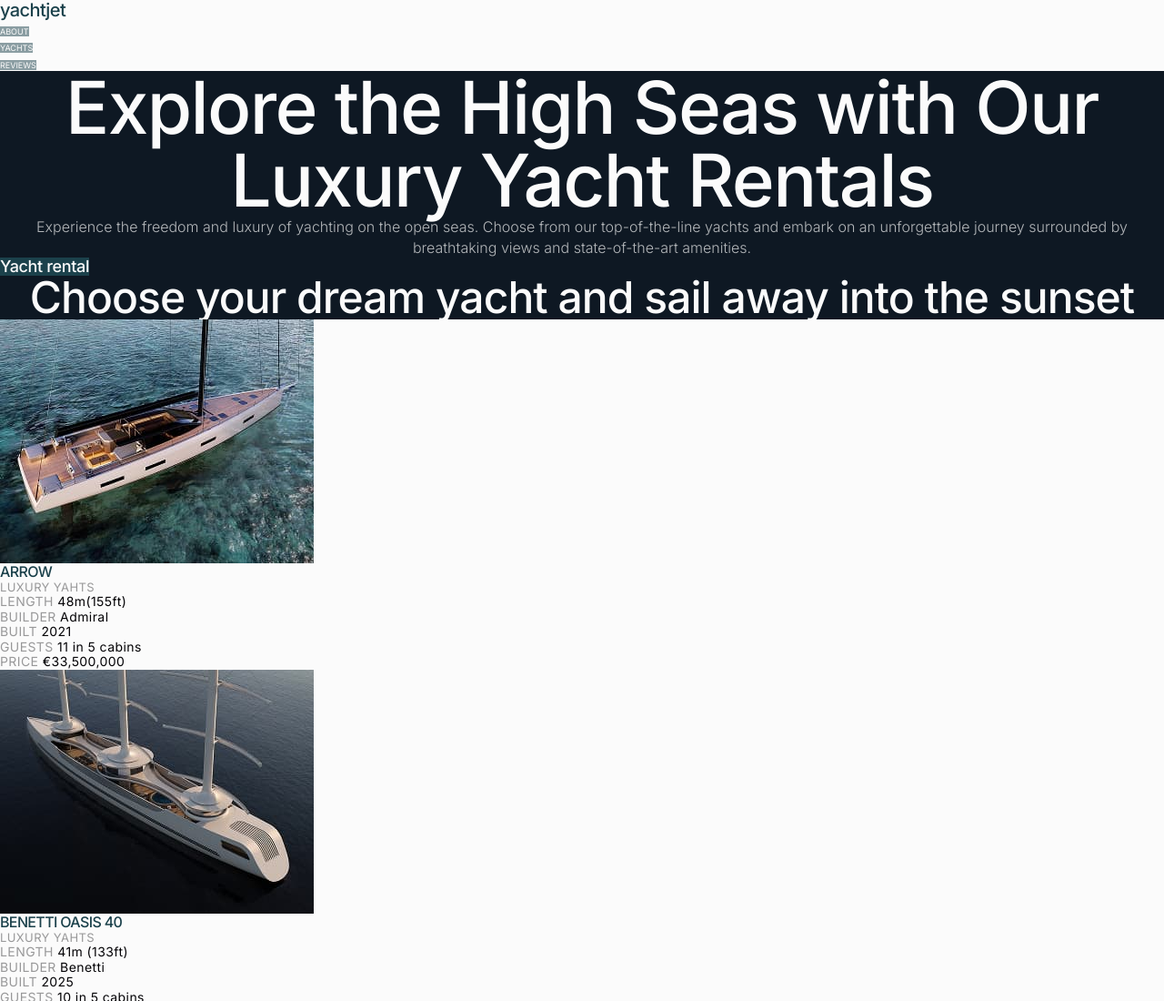
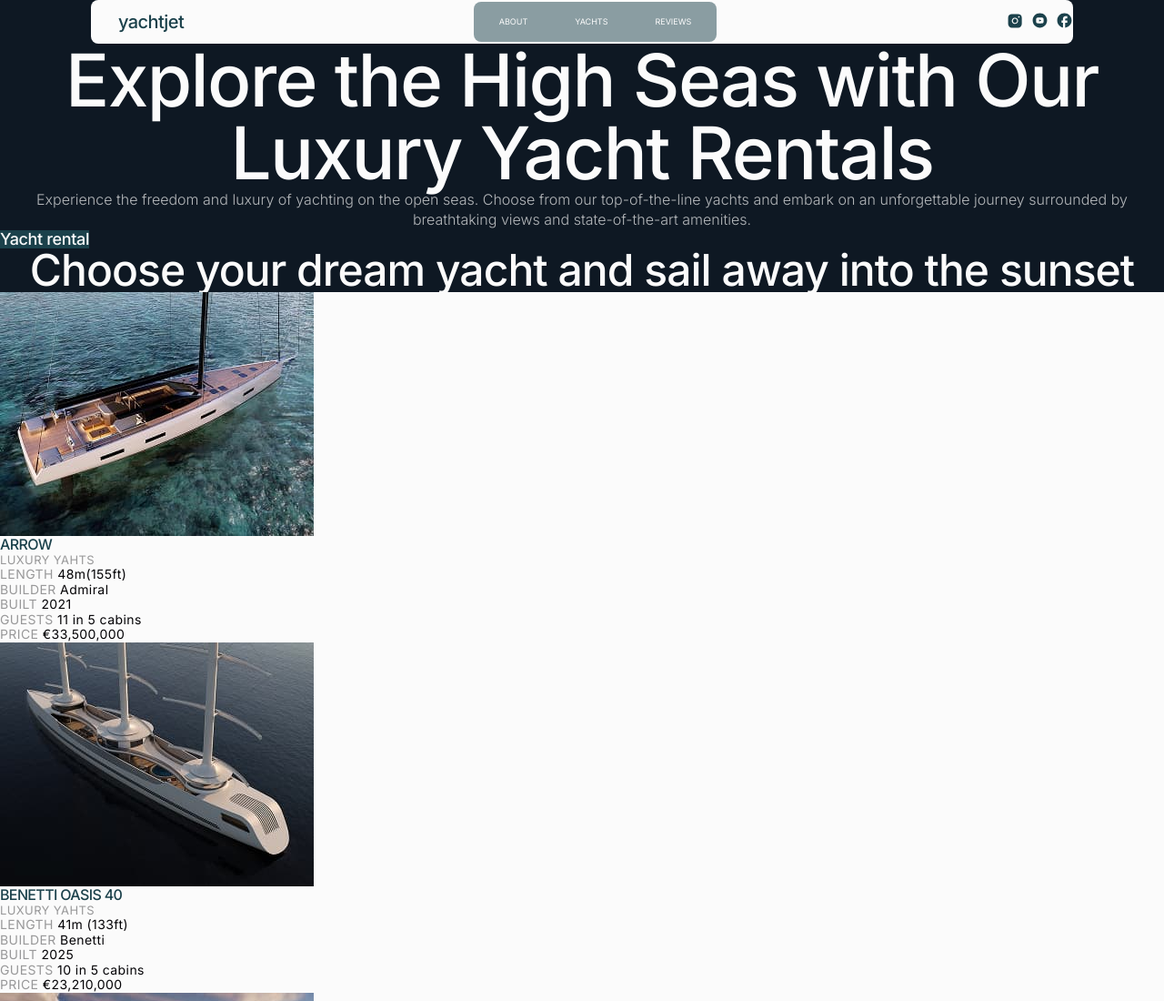
Before and after one commit to anastasiia-stremska/blended-starter-mod-3-4, a website built with Vite: page src/index.html in a window 1280 px wide. Shown: the top 1100 px of the page at 91% size. Built offline with nearby package versions, Linux system fonts and the light colour scheme.

Commit message:
Completed header  section

```diff
--- a/src/css/header.css
+++ b/src/css/header.css
@@ -1,4 +1,11 @@
 .header-container {
+  display: flex;
+  align-items: center;
+  justify-content: space-between;
+  width: 1080px;
+  height: 48px;
+  margin: 0 auto;
+  border-radius: 8px;
   background-color: #fbfbfb;
 }
 
@@ -7,17 +14,59 @@
   font-size: 20px;
   letter-spacing: -0.03em;
   color: #1b414b;
+  margin-left: 30px;
 }
 
 .header-nav-link {
+  display: block;
+  padding: 12px 24px;
+  gap: 4px;
   font-size: 9px;
   line-height: 1.3;
   text-transform: uppercase;
   text-align: center;
-  background-color: rgba(27, 65, 75, 0.5);
+  color: #fbfbfb;
+  transform: background-color 250ms ease;
+  border-radius: 8px;
+}
+
+.header-nav-list {
+  display: flex;
+  align-items: center;
+  gap: 4px;
+  padding: 4px;
+  margin: 0;
+  border-radius: 8px;
+  background: rgba(27, 65, 75, 0.5);
+}
+.header-nav-item {
+  gap: 4px;
 }
 
 .header-nav-link:hover,
 .header-nav-link:focus {
   background-color: #1b414b;
 }
+.social-icons {
+  color: #1b414b;
+}
+.social-icons > ul {
+  display: flex;
+  align-items: center;
+  margin: 0;
+  padding: 0;
+  gap: 8px;
+}
+.social-icons > a {
+  display: flex;
+  align-items: center;
+  justify-content: center;
+  width: 88px;
+  height: 24px;
+}
+.pege-header {
+  display: flex;
+  align-items: center;
+  justify-content: space-between;
+  border: 1px solid #fbfbfb;
+}
--- a/src/partials/header.html
+++ b/src/partials/header.html
@@ -4,10 +4,44 @@
 
     <nav class="header-nav">
       <ul class="header-nav-list">
-        <li class="header-nav-item"><a href="#about" class="header-nav-link">About</a></li>
-        <li class="header-nav-item"><a href="#catalog" class="header-nav-link">Yachts</a></li>
-        <li class="header-nav-item"><a href="#reviews" class="header-nav-link">Reviews</a></li>
+        <li class="header-nav-item">
+          <a href="#about" class="header-nav-link">About</a>
+        </li>
+        <li class="header-nav-item">
+          <a href="#catalog" class="header-nav-link">Yachts</a>
+        </li>
+        <li class="header-nav-item">
+          <a href="#reviews" class="header-nav-link">Reviews</a>
+        </li>
       </ul>
     </nav>
+
+    <div class="social-icons">
+      <ul>
+        <li>
+          <a href="#" aria-label="Instagram">
+            <svg width="19" height="19">
+              <use href="../img/icons.svg#icon-instagram" />
+            </svg>
+          </a>
+        </li>
+
+        <li>
+          <a href="#" aria-label="Youtube">
+            <svg width="19" height="19">
+              <use href="../img/icons.svg#icon-youtube" />
+            </svg>
+          </a>
+        </li>
+
+        <li>
+          <a href="#" aria-label="Facebook">
+            <svg width="19" height="19">
+              <use href="../img/icons.svg#icon-facebook" />
+            </svg>
+          </a>
+        </li>
+      </ul>
+    </div>
   </div>
 </header>
```
